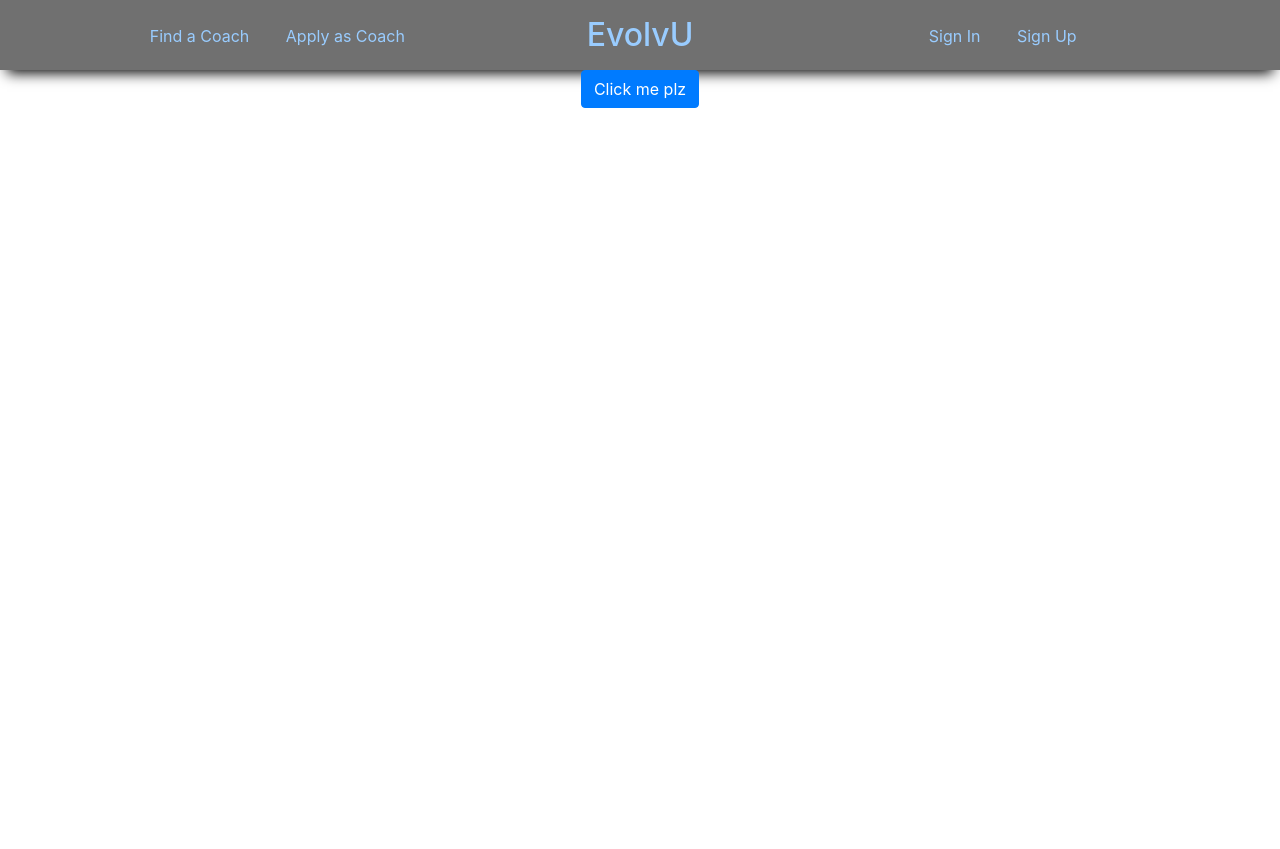
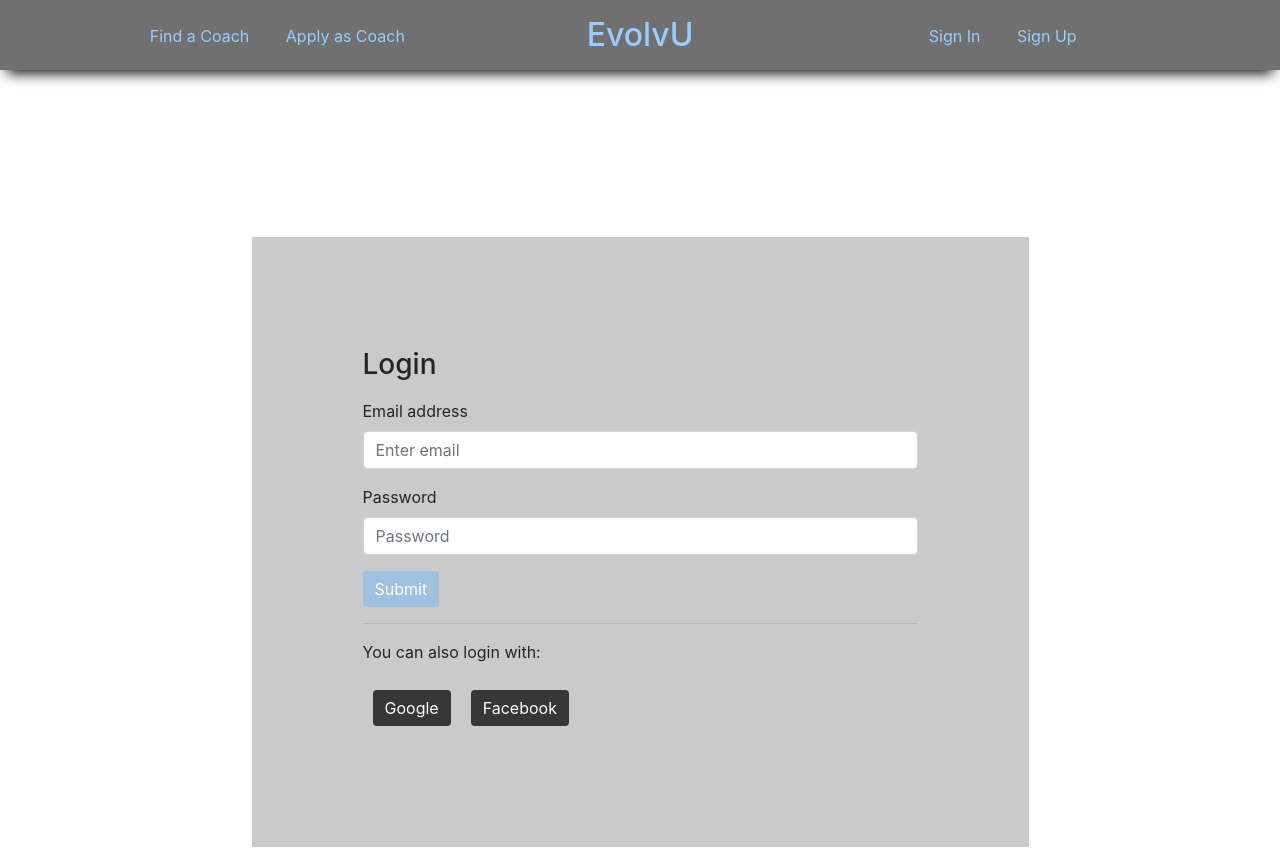
Before and after one commit to BU-Spark/se-evolvu-app, a React (Create React App) app in the folder client/: page /login in a window 1280 px wide. Shown: the top 849 px of the page. Built offline with nearby package versions, Linux system fonts and the light colour scheme.

Commit message:
made a login page without full functionality

```diff
--- /dev/null
+++ b/client/src/components/LoginPage/index.css
@@ -0,0 +1,35 @@
+
+#login-container {
+    text-align: left;
+}
+
+.login-form {
+    margin: 15%;
+    padding: 10%;
+    background: #CACACA;
+}
+
+#login-form-submit {
+    background-color: #9FC0DE;
+    border: none;
+}
+
+#login-form-submit:hover {
+    background-color: #779ECC;
+    transition: 0.3s;
+    border: none;
+}
+
+#login-social-media {
+    background-color: #373737;
+    color: white;
+    border: none;
+    margin: 10px;
+}
+
+#login-social-media:hover {
+    background-color: #707070;
+    transition: 0.3s;
+    color: white;
+    border: none;
+}
--- a/client/src/components/LoginPage/index.js
+++ b/client/src/components/LoginPage/index.js
@@ -1,12 +1,73 @@
-import React from 'react';
+import React, { useState } from 'react';
+import { useDispatch } from 'react-redux';
 
 import Button from 'react-bootstrap/Button';
+import Form from 'react-bootstrap/Form';
+import Alert from 'react-bootstrap/Alert';
+
+import { login } from '../../redux/actions/authAction.js'
+import "./index.css";
 
 const LoginPage = () => {
 
+    const dispatch = useDispatch();
+
+    const [email, setEmail] = useState("");
+    const [password, setPassword] = useState("");
+    const [error, setError] = useState(false)
+
+    const onChangeEmail = (e) => {
+        setEmail(e.target.value);
+    }
+
+    const onChangePassword = (e) => {
+        console.log(password)
+        setPassword(e.target.value);
+    }
+
+    const onLogin = (e) => {
+        e.preventDefault();
+        dispatch(
+            login(email, password)
+                .then( () => {
+                    // Redirect to homepage
+                    setError(false)
+                })
+                .catch( () => {
+                    setError(true)
+                })
+        )
+    }
+
     return (
-        <div style={{ height: "100vh"}}>
-            <Button> Click me plz </Button>
+        <div className="container" id="login-container">
+
+            <div className="login-form">
+                <h3 style={{ paddingBottom: '10px'}}>
+                    Login
+                </h3>
+                {
+                    error ? <Alert variant="danger">An error has occurred while trying to login.</Alert> : null
+                }
+                <Form>
+                    <Form.Group controlId="formBasicEmail" onChange={(e) => { onChangeEmail(e)}}>
+                        <Form.Label>Email address</Form.Label>
+                        <Form.Control type="email" placeholder="Enter email" />
+                    </Form.Group>
+
+                    <Form.Group controlId="formBasicPassword" onChange={(e) => { onChangePassword(e) }}>
+                        <Form.Label>Password</Form.Label>
+                        <Form.Control type="password" placeholder="Password" />
+                    </Form.Group>
+                    <Button id="login-form-submit" type="submit" onClick={(e) => onLogin(e)}>
+                        Submit
+                    </Button>
+                </Form>
+                <hr></hr>
+                <p> You can also login with: </p>
+                <Button id="login-social-media">Google</Button>
+                <Button id="login-social-media">Facebook</Button>
+            </div>
         </div>
     )
 }
--- a/client/src/redux/actions/authAction.js
+++ b/client/src/redux/actions/authAction.js
@@ -1,6 +1,6 @@
 // Based off of code from https://bezkoder.com/react-hooks-redux-login-registration-example/
 
-import Types from './actionTypes.js';
+import { Types } from './actionTypes.js';
 import AuthService from '../../services/authServices.js';
 
 export const register = (registrationInfo) => (dispatch) => {
```
